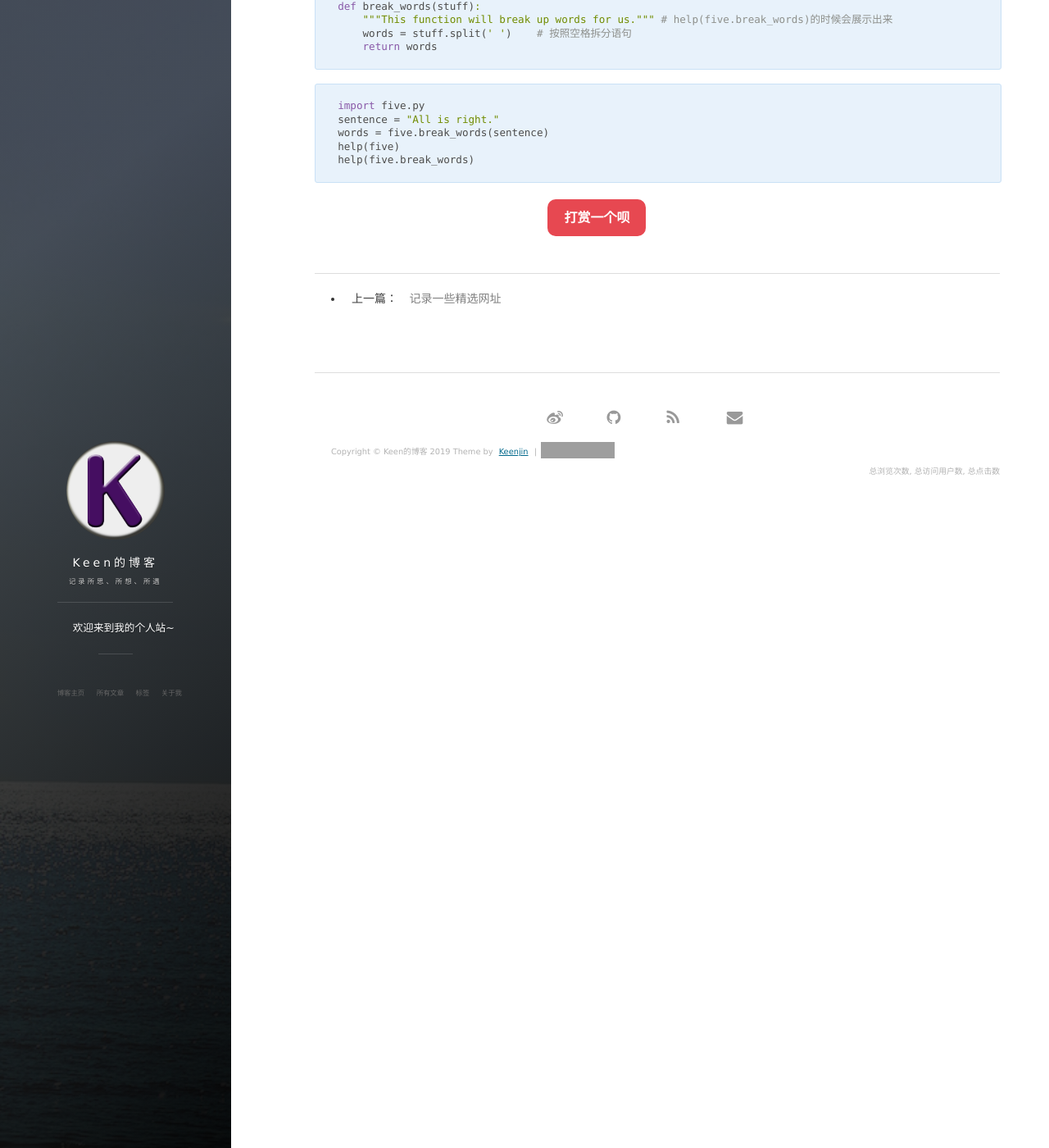
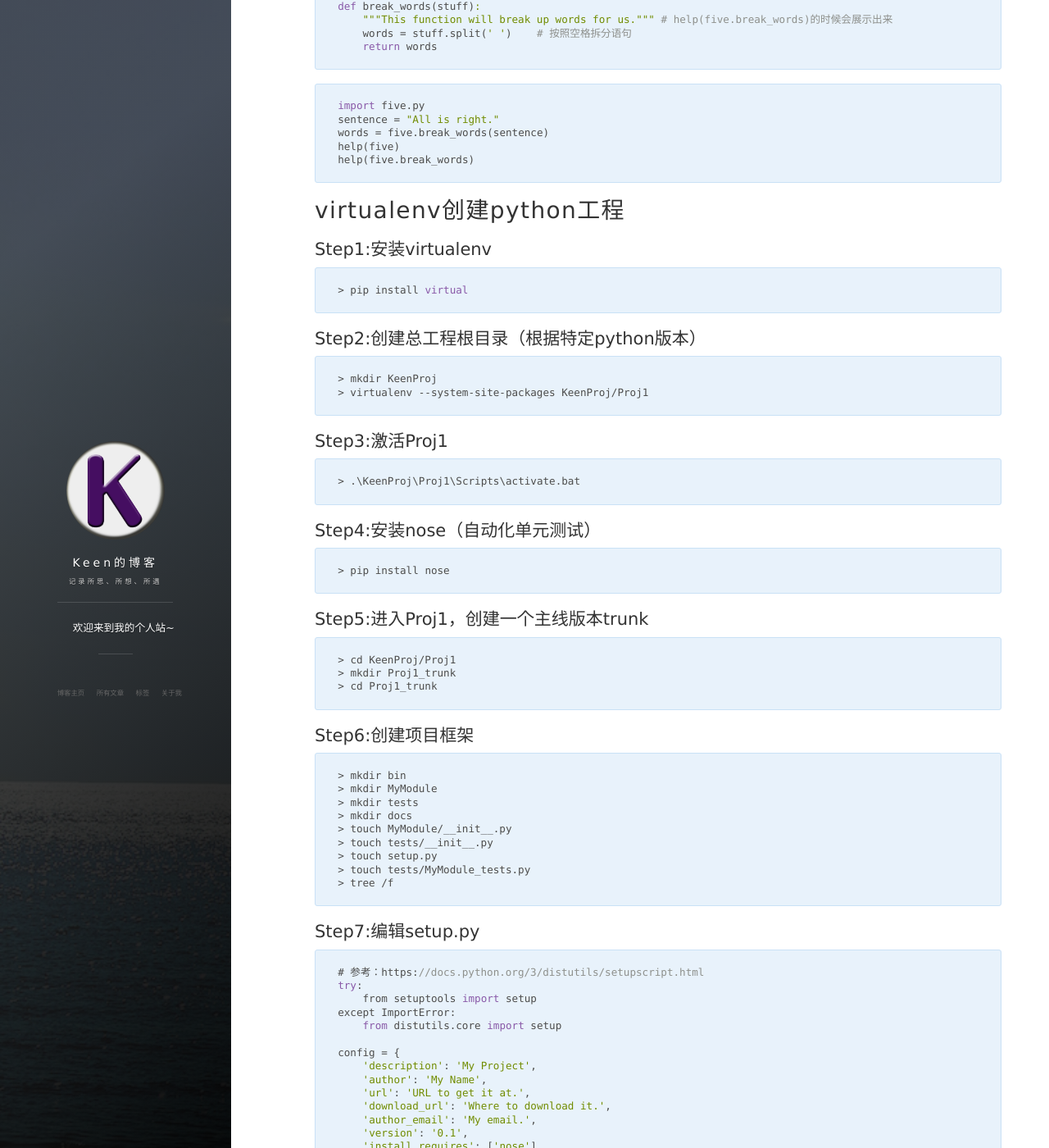
Before and after one commit to Keenjin/Keenjin.github.io, a Jekyll site: the page built from _posts/2019-01-05-python_note.md, in a window 1280 px wide and 1400 px high, scrolled down 3286 px. Shown: the whole window at 82% size. Built offline with Jekyll 4.4.1, drawn with Linux system fonts in a browser that asks for light colours; nearby versions of some CDN libraries; comment, search, counter and statistics services are not loaded; some of the changed text lies outside the part shown; grey boxes are pictures that could not be loaded.

Commit message:
python note

````diff
--- a/_posts/2019-01-05-python_note.md
+++ b/_posts/2019-01-05-python_note.md
@@ -118,3 +118,99 @@ words = five.break_words(sentence)
 help(five)
 help(five.break_words)
 ```
+
+# virtualenv创建python工程
+
+## Step1:安装virtualenv
+
+```bash
+> pip install virtual
+```
+
+## Step2:创建总工程根目录（根据特定python版本）
+
+```bash
+> mkdir KeenProj
+> virtualenv --system-site-packages KeenProj/Proj1
+```
+
+## Step3:激活Proj1
+
+```bash
+> .\KeenProj\Proj1\Scripts\activate.bat
+```
+
+## Step4:安装nose（自动化单元测试）
+
+```bash
+> pip install nose
+```
+
+## Step5:进入Proj1，创建一个主线版本trunk
+
+```bash
+> cd KeenProj/Proj1
+> mkdir Proj1_trunk
+> cd Proj1_trunk
+```
+
+## Step6:创建项目框架
+
+```bash
+> mkdir bin
+> mkdir MyModule
+> mkdir tests
+> mkdir docs
+> touch MyModule/__init__.py
+> touch tests/__init__.py
+> touch setup.py
+> touch tests/MyModule_tests.py
+> tree /f
+```
+
+## Step7:编辑setup.py
+
+```python
+# 参考：https://docs.python.org/3/distutils/setupscript.html
+try:
+    from setuptools import setup
+except ImportError:
+    from distutils.core import setup
+
+config = {
+    'description': 'My Project',
+    'author': 'My Name',
+    'url': 'URL to get it at.',
+    'download_url': 'Where to download it.',
+    'author_email': 'My email.',
+    'version': '0.1',
+    'install_requires': ['nose'],
+    'packages': ['NAME'],
+    'scripts': [],
+    'name': 'projectname'
+}
+
+setup(**config)
+```
+
+## Step8:编辑tests/MyModule_tests.py
+
+```python
+from nose.tools import *
+import MyModule
+
+def setup():
+    print("SETUP!")
+
+def teardown():
+    print("TEAR DOWN!")
+
+def test_basic():
+    print("I RAN!")
+```
+
+## Step9:测试nose有效
+
+```bash
+> nosetests
+```
````
